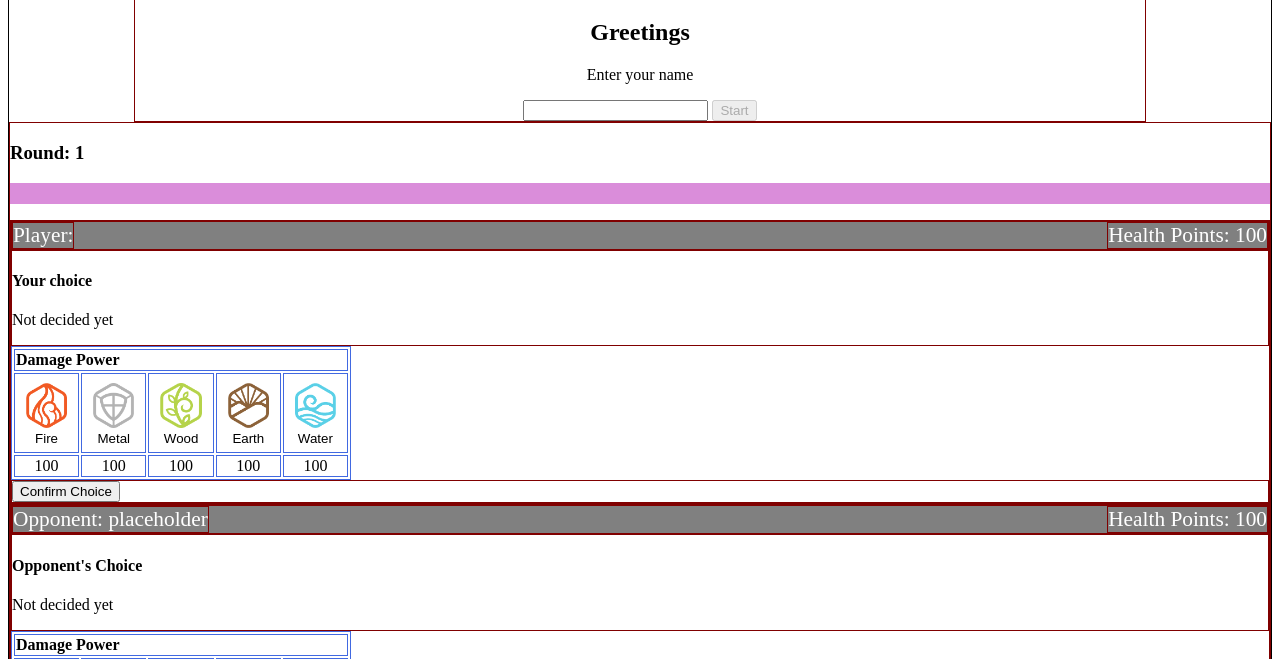
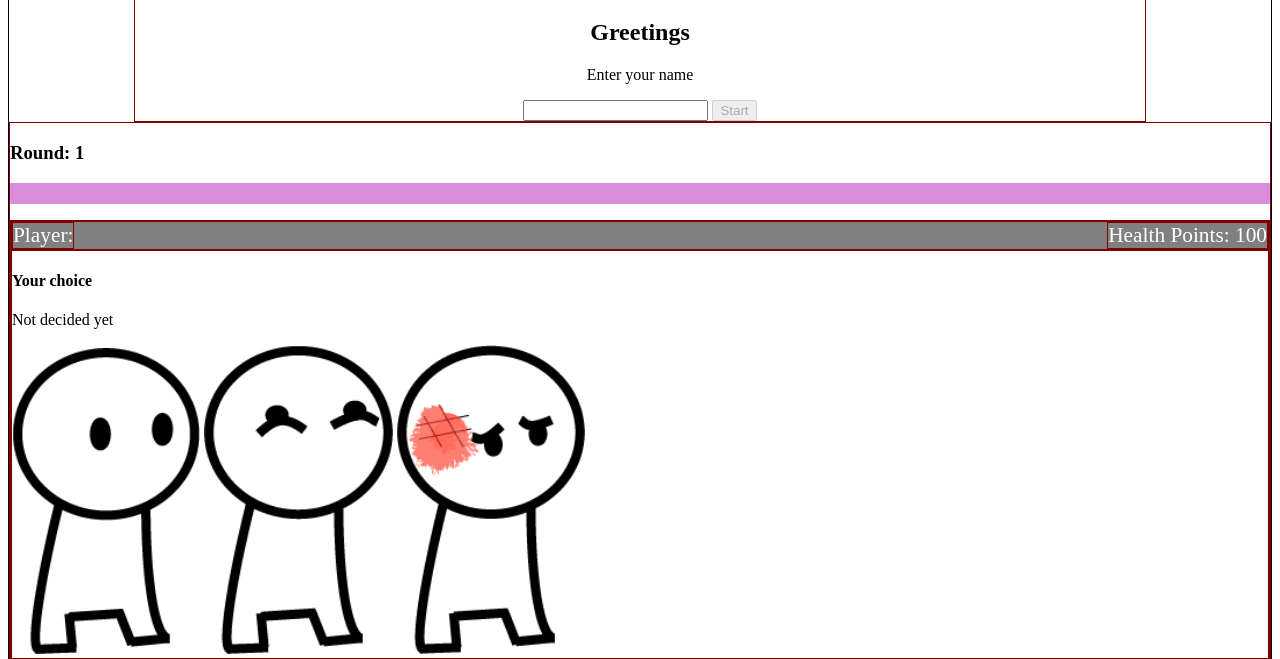
Before and after one commit to gloairc/sei-26-ultimateBender, a plain HTML site: page index.html in a window 1280 px wide. Shown: the part 92-751 px from the top of the page. Drawn offline with nearby package versions, Linux system fonts and the light colour scheme.

Commit message:
added in img for player avatar

```diff
--- a/index.html
+++ b/index.html
@@ -49,6 +49,9 @@
             <div id="playerChoiceDiv">
                 <h4>Your choice</h4>
                 <p id="pChoice"></p>
+                <img class="avatar" id="pNeutral" src="img/neutral@4x.png">
+                <img class="avatar" id="pHappy" src="img/happywin@4x.png">
+                <img class="avatar" id="pLose" src="img/lose@4x.png">
             </div>
 
             <table class="DamagePowerTable" id="playerDamagePowerTable">
--- a/main.css
+++ b/main.css
@@ -74,6 +74,11 @@ text-align: center;
     font-size: 16pt;
 }
 
+.avatar{
+    height: auto;
+    width: 15%;
+}
+
 /* Damage Power Table on Match Screen */
 .DamagePowerTable, th, td, tr{
     border: 1px royalblue solid
```
Also changed, not shown: img/Asset 6.png (added), img/blink.png (added), img/blink@4x.png (added), img/happywin.png (added), img/happywin@4x.png (added), img/lose.png (added), img/lose@4x.png (added), img/neutral.png (added), img/neutral@4x.png (added).
